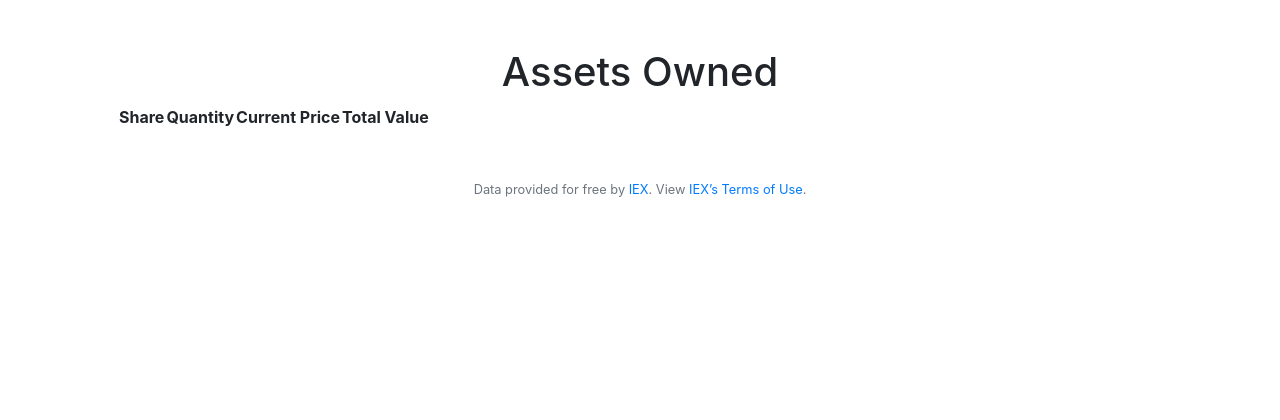
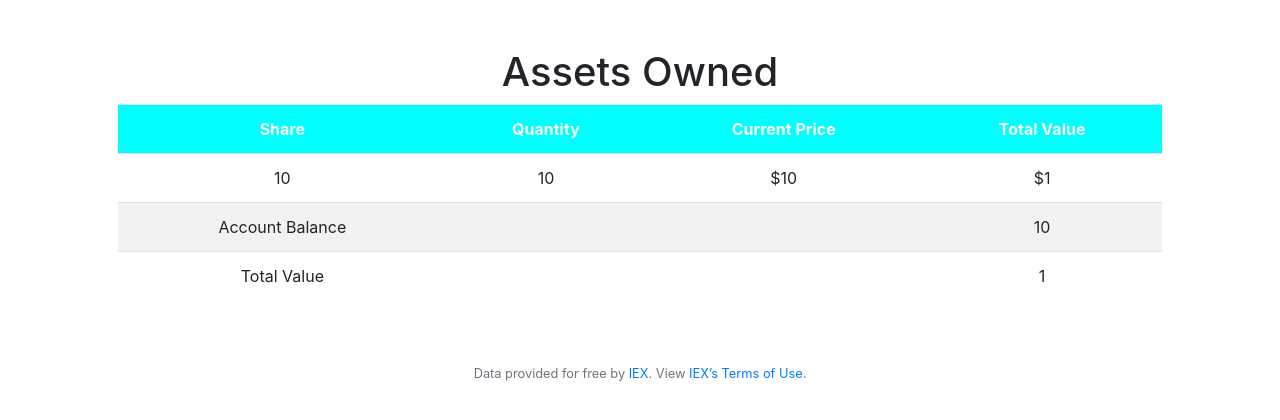
Before and after one commit to LemonzTea/CS50-Introduction-To-Computer-Science, a Flask app: template webtrack/pset8/finance_application/templates/mainpage.html in a window 1280 px wide. Shown: the part 76-496 px from the top of the page. Run offline with Flask 2, Linux system fonts and the light colour scheme; the template is opened without the code that fills it: most values are stand-ins (such as "Sample title", 1, 10 or a date in 2020); lists and menus that the app fills with data are empty; some libraries are stand-ins or nearby versions.

Commit message:
Completed Main Page

```diff
--- a/webtrack/pset8/finance_application/application.py
+++ b/webtrack/pset8/finance_application/application.py
@@ -43,8 +43,31 @@ if not os.environ.get("API_KEY"):
 @app.route("/")
 @login_required
 def index():
-    """Show portfolio of stocks"""
-    return render_template("mainpage.html")
+    results = db.execute("SELECT stock, quantity FROM asset WHERE user_id=:user_id", user_id=session.get("user_id"))
+
+    # Get all stock prices
+    stockPrices = []
+
+    # Get a list of all stock prices, and the total value owned by the user
+    for result in results:
+        eachPrice = float(lookup(result["stock"])["price"])
+        stockPrices.append({"price": eachPrice,
+                            "totalPrice": eachPrice * int(result["quantity"])})
+
+    # Get account balance for the user
+    balance = float(db.execute("SELECT * FROM users WHERE id = :user_id", user_id=session.get("user_id"))[0]["cash"])
+
+    # Calculate Total value of the user
+    totalValue = balance
+    for result in stockPrices:
+        totalValue += result["totalPrice"]
+
+    # Render Webpage
+    return render_template("mainpage.html",
+                            results=results,
+                            stockPrices=stockPrices,
+                            balance=balance,
+                            totalValue=totalValue)
 
 
 @app.route("/buy", methods=["GET", "POST"])
--- a/webtrack/pset8/finance_application/static/styles.css
+++ b/webtrack/pset8/finance_application/static/styles.css
@@ -45,3 +45,16 @@ main img
     /* constrain images on small screens */
     max-width: 100%;
 }
+
+
+table
+{
+    margin: auto;
+}
+
+th
+{
+    background-color: Aqua;
+    color: white;
+
+}
--- a/webtrack/pset8/finance_application/templates/mainpage.html
+++ b/webtrack/pset8/finance_application/templates/mainpage.html
@@ -3,15 +3,32 @@
 {% block main %}
     <h1>Assets Owned</h1>
 
-    <table>
+    <table class="table table-striped">
         <tr>
             <th>Share</th>
             <th>Quantity</th>
             <th>Current Price</th>
             <th>Total Value</th>
         </tr>
+        {% for row in results %}
+            <tr>
+                <td scope="row">{{ row["stock"] }}</td>
+                <td>{{ row["quantity"] }}</td>
+        {% endfor %}
+        {% for row in stockPrices %}
+                <td>${{ row["price"] }}</td>
+                <td>${{ row["totalPrice"] }}</td>
+            </tr>
+        {% endfor %}
         <tr>
-            <td></td>
+            <td>Account Balance</td>
+            <td></td><td></td>
+            <td>{{ balance }}</td>
+        </tr>
+        <tr>
+            <td>Total Value</td>
+            <td></td><td></td>
+            <td>{{ totalValue }}</td>
         </tr>
     </table>
 {% endblock %}
```
Also changed, not shown: webtrack/pset8/finance_application/templates/layout.html (line endings or trailing spaces).
